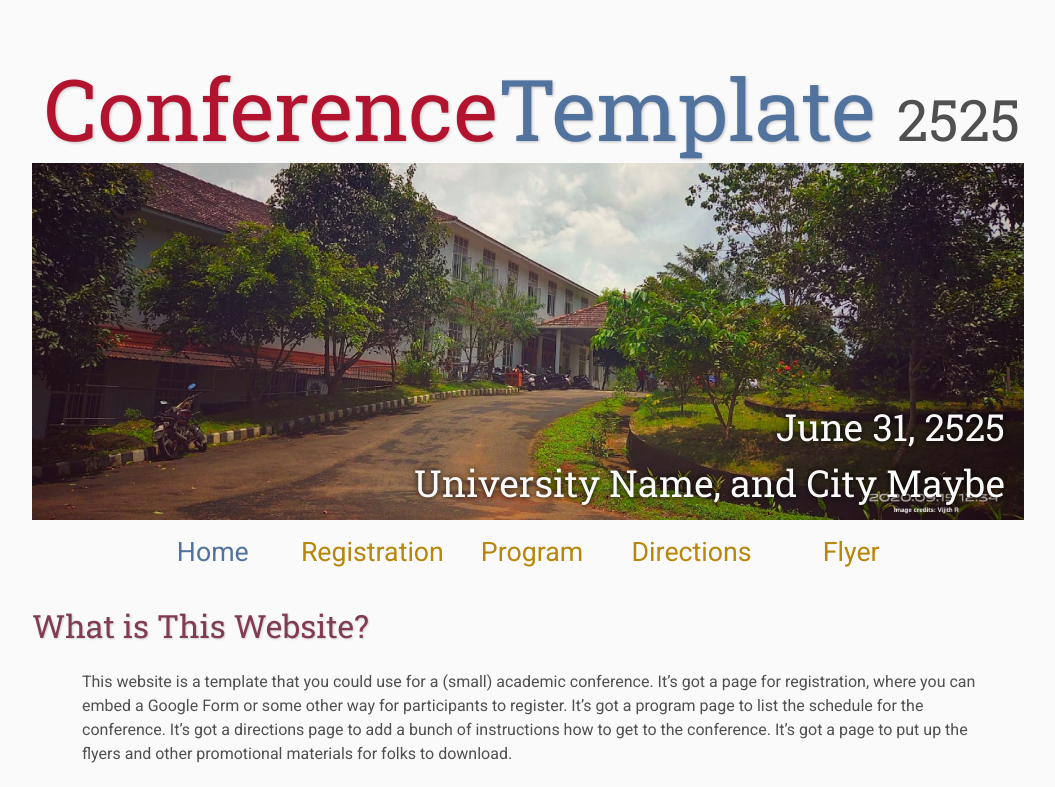
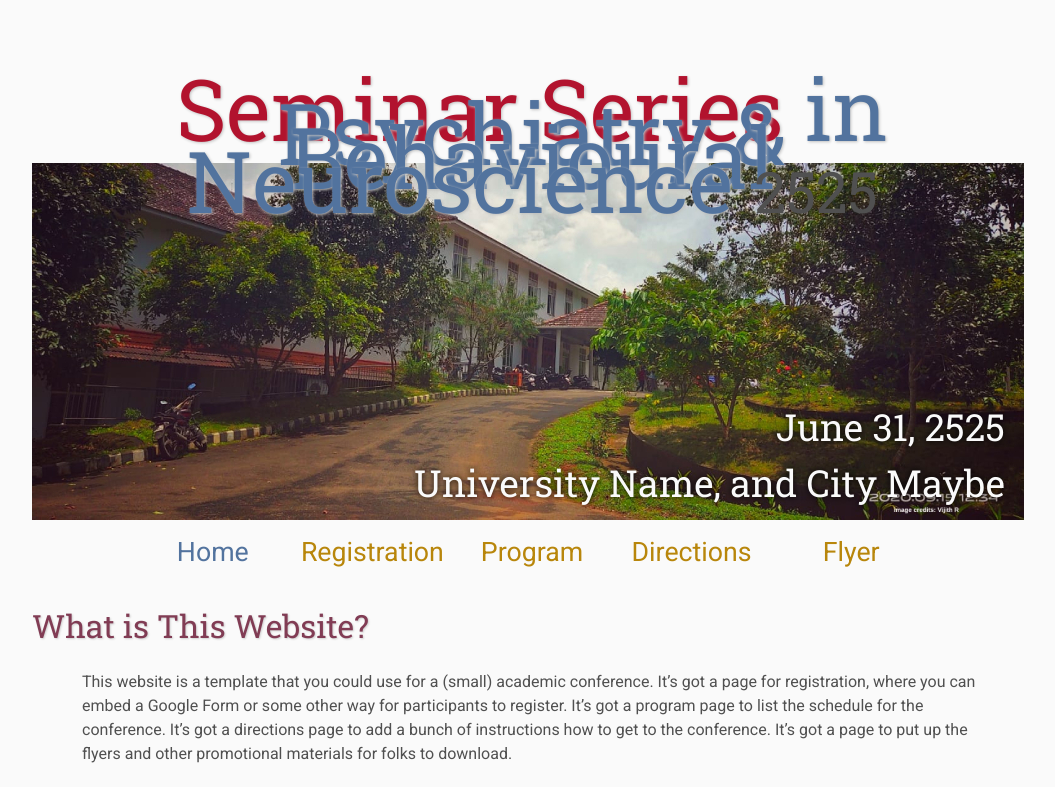
Before and after one commit to imhansseminarseries/imhansseminarseries.github.io, a plain HTML site: page index.html in a window 1280 px wide. Shown: the top 787 px of the page, without its empty margins (108-1163 px from the left). Drawn offline with Linux system fonts and the light colour scheme.

Commit message:
Update index.html

```diff
--- a/index.html
+++ b/index.html
@@ -17,7 +17,7 @@
     <div class="banner">
         <img src="assets/banner.jpg" alt="Conference Template Banner">
         <div class="top-left">
-            <span class="title1">Conference</span><span class="title2">Template</span> <span class="year">2525</span>
+            <span class="title1">Seminar Series</span><span class="title2"> in Psychiatry & Behavioural Neuroscience</span> <span class="year">2525</span>
         </div>
         <div class="bottom-right">
             June 31, 2525 <br> University Name, and City Maybe
```
